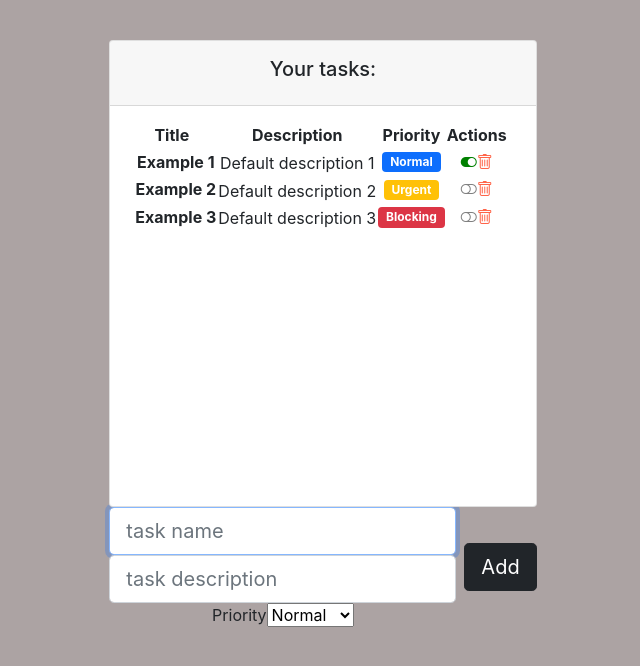
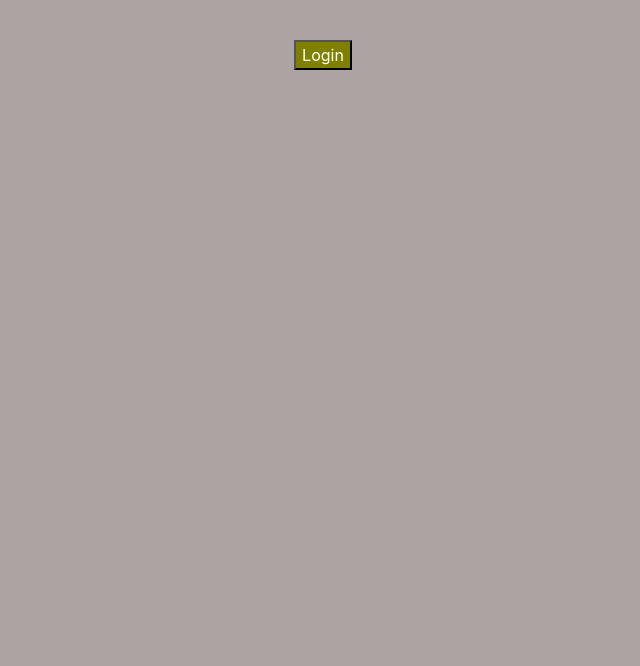
Before and after one commit to Gao83/React-OpenBootcamp, a React (Create React App) app: page / in a window 1280 px wide. Shown: the top 666 px of the page, without its empty margins (317-957 px from the left). Built offline with nearby package versions, Linux system fonts and the light colour scheme.

Commit message:
login conditional rendering component

```diff
--- a/src/App.js
+++ b/src/App.js
@@ -5,6 +5,7 @@ import { useState } from 'react'
 import TaskListComponent from './components/container/task_list';
 import GreetingStyled from './components/pure/greetingStyled';
 import Father from './components/container/Father.jsx'
+import OptionalRender from './components/pure/OptionalRender';
 
 function App() {
 
@@ -16,9 +17,10 @@ function App() {
         {/* <GreetingFunction name='Martin' lastName='Gutierrez' /> */}
         {/* <ComponenteA name='isaac' lastName='Miralles' email='isaacmiralles@gmail.com' /> */}
         {/* <ComponenteB name='Isaac' lastName='Miralles' email='isaacmiralles@gmail.com' /> */}
-        <TaskListComponent />
+        {/* <TaskListComponent /> */}
         {/* <GreetingStyled name='Martin' /> */}
         {/* <Father /> */}
+        <OptionalRender />
     </div>
   );
 }
--- /dev/null
+++ b/src/components/pure/OptionalRender.jsx
@@ -0,0 +1,83 @@
+import React, { useState } from 'react'
+
+const loginStyle = {
+    background: 'olive',
+    color: 'white',
+    fontWeigth: 'bold',
+}
+
+const logoutStyle = {
+    background: 'tomato',
+    color: 'white',
+    fontWeigth: 'bold'
+
+}
+
+
+function LoginButton({ loginAction }) {
+    return (
+        <button onClick={loginAction} style={loginStyle}> Login</button >
+    )
+}
+
+function LogoutButton({ logoutAction }) {
+    return (
+        <button onClick={logoutAction} style={logoutStyle}> Logout</button>
+    )
+}
+
+
+function OptionalRender() {
+
+    const [access, setAcces] = useState(false);
+
+    // const updateAcces = () => {
+    //     setAcces(!access)
+    // }
+
+    // let optionalButton = access ?
+    //     <button onClick={updateAcces}> Logout</button> :
+    //     <button onClick={updateAcces}> Login</button>
+
+    const loginAction = () => {
+        setAcces(true)
+
+    }
+
+    const logoutAction = () => {
+        setAcces(false)
+    }
+
+    let optionalButton = access ?
+        <LogoutButton logoutAction={logoutAction} ></LogoutButton> :
+        <LoginButton loginAction={loginAction} ></LoginButton>
+
+    const [numbMessages, setnumbMessages] = useState(0);
+
+
+    let addMessages = () => {
+        setnumbMessages(numbMessages + 1)
+    }
+
+    return (
+        <div>
+            {optionalButton}
+
+            {/* {numbMessages > 0 && numbMessages === 1 && <p>You have {numbMessages} new message...</p>}
+            {numbMessages > 1 && <p>You have {numbMessages} new messages...</p>}
+            {numbMessages === 0 && <p>There are no new messages</p>} */}
+
+            {access ? (<div>
+                {numbMessages > 0 ?
+                    <p>You have {numbMessages} new message{numbMessages > 1 ? 's' : null}</p> : <p>There are no new messages</p>
+                }
+                <button onClick={addMessages}>{numbMessages === 0 ? 'Add new message' : 'Add more messages'}</button>
+            </div>) : null}
+
+
+
+        </div>
+    )
+}
+
+export default OptionalRender
```
